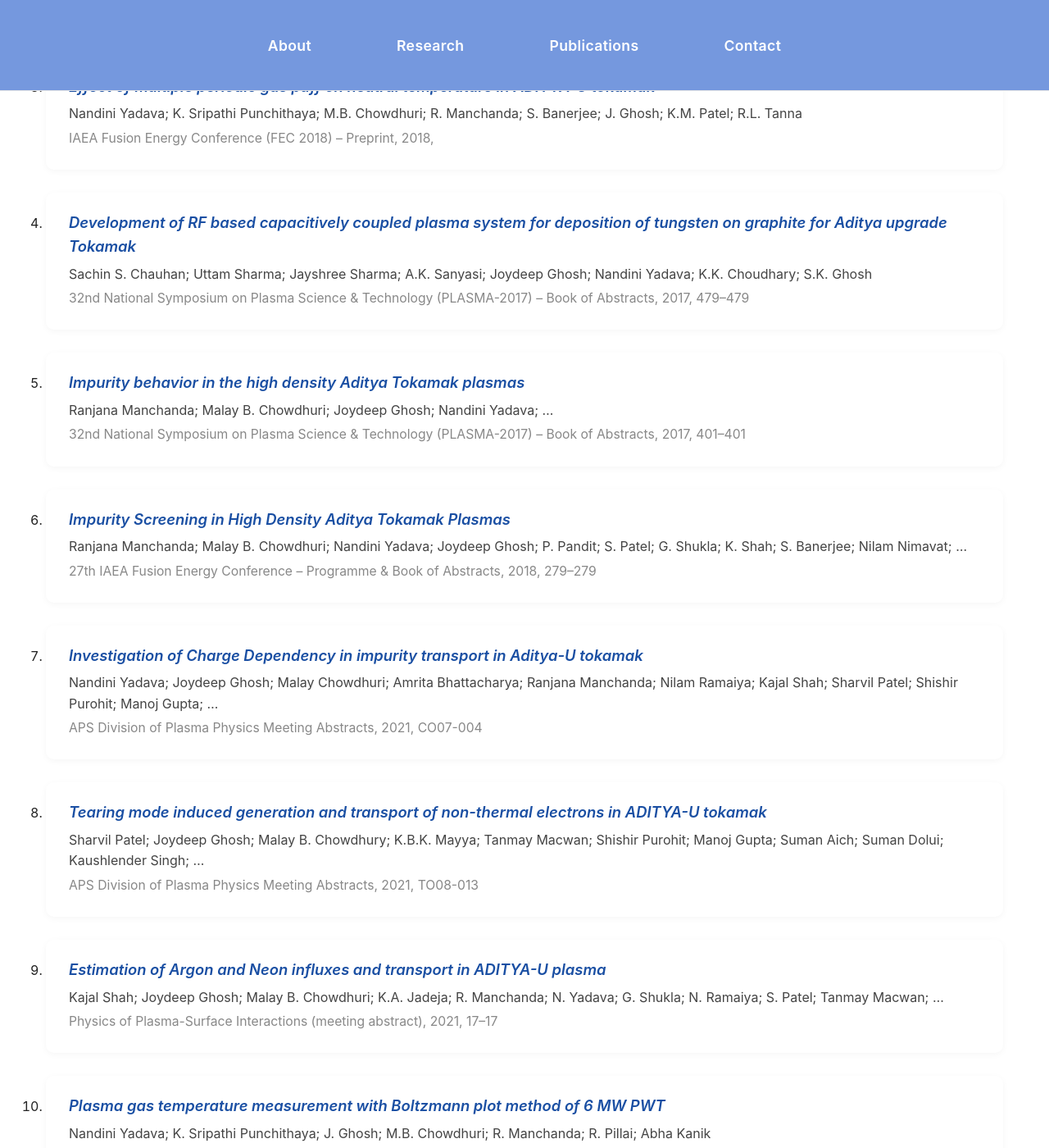
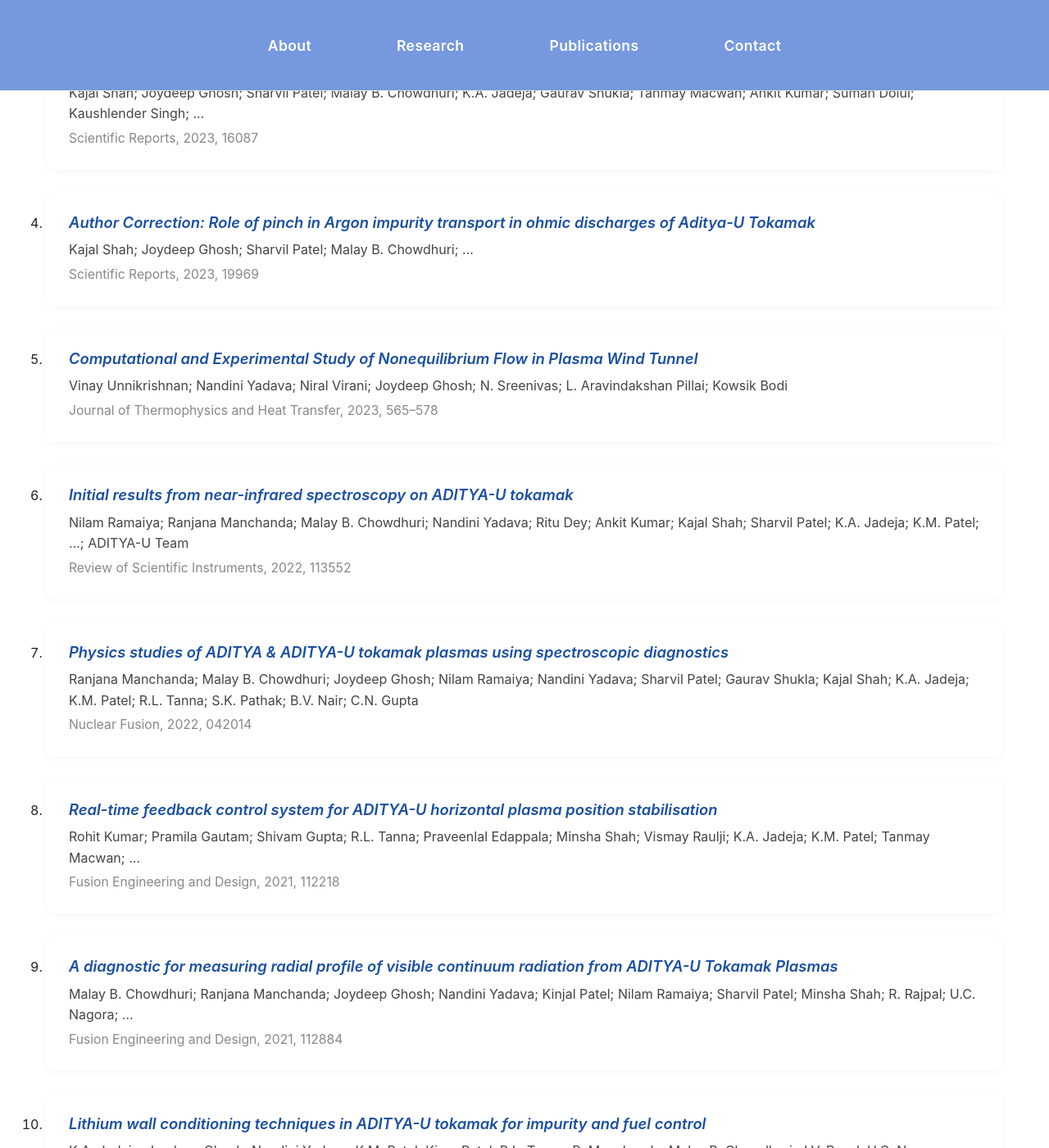
Before and after one commit to nandiniyadavaa/Researcher-NandiniYadav, a Jekyll site: the page built from pages/peer_reviewed_publications.md, in a window 1280 px wide and 1400 px high, scrolled down 555 px. Shown: the whole window at 82% size. Built offline with Jekyll 4.4.1, drawn with Linux system fonts in a browser that asks for light colours; a style sheet for code colours, icons or effects is not loaded; some of the changed text lies outside the part shown.

Commit message:
Update publications_peerreviewed.yml

```diff
--- a/_data/publications_peerreviewed.yml
+++ b/_data/publications_peerreviewed.yml
@@ -1,107 +1,179 @@
-- authors: "Suman Dolui; Kaushlender Singh; Bharat Hegde; Tanmay Macwan; S.K. Injamul Hoque; Umesh Nagora; Jaya Kumar A.; …; K.A. Jadeja; ADITYA-U Team"
-  year: 2025
-  title: "Stabilization of sawtooth instability by short gas pulse injection in ADITYA-U tokamak"
-  journal: "Physical Review Research"
+- authors: "R.L. Tanna; Tanmay Macwan; Joydeep Ghosh; K.A. Jadeja; Rohit Kumar; Suman Aich; K.M. Patel; Harshita Raj; Kaushlender Singh; Suman Dolui; …"
+  year: 2022
+  title: "Overview of recent experimental results from the ADITYA-U tokamak"
+  journal: "Nuclear Fusion"
+  volume: "62"
+  pages: "042017"
+  doi: "10.1088/1741-4326/ac31db"
+  link: "https://iopscience.iop.org/article/10.1088/1741-4326/ac31db"
+
+- authors: "Nandini Yadava; Sachin S. Chouhan; Amulya K. Sanyasi; Uttam Sharma; Jayashree Sharma; Malay Bikas Chowdhuri; Joydeep Ghosh; Ankur Pandya"
+  year: 2022
+  title: "Vibrational temperature estimation of nitrogen molecules in radio-frequency (RF) produced plasma"
+  journal: "Plasma and Fusion Research"
+  volume: "17"
+  pages: "2401095"
+  doi: "10.1585/pfr.17.2401095"
+  link: "https://www.jstage.jst.go.jp/article/pfr/17/0/17_2401095/_article"
+
+- authors: "Kajal Shah; Joydeep Ghosh; Sharvil Patel; Malay B. Chowdhuri; K.A. Jadeja; Gaurav Shukla; Tanmay Macwan; Ankit Kumar; Suman Dolui; Kaushlender Singh; …"
+  year: 2023
+  title: "Role of pinch in Argon impurity transport in ohmic discharges of Aditya-U Tokamak"
+  journal: "Scientific Reports"
+  volume: "13"
+  pages: "16087"
+  doi: "10.1038/s41598-023-42746-2"
+  link: "https://www.nature.com/articles/s41598-023-42746-2"
+
+- authors: "Kajal Shah; Joydeep Ghosh; Sharvil Patel; Malay B. Chowdhuri; …"
+  year: 2023
+  title: "Author Correction: Role of pinch in Argon impurity transport in ohmic discharges of Aditya-U Tokamak"
+  journal: "Scientific Reports"
+  volume: "13"
+  pages: "19969"
+  doi: "10.1038/s41598-023-45438-6"
+  link: "https://www.nature.com/articles/s41598-023-45438-6"
+
+- authors: "Vinay Unnikrishnan; Nandini Yadava; Niral Virani; Joydeep Ghosh; N. Sreenivas; L. Aravindakshan Pillai; Kowsik Bodi"
+  year: 2023
+  title: "Computational and Experimental Study of Nonequilibrium Flow in Plasma Wind Tunnel"
+  journal: "Journal of Thermophysics and Heat Transfer"
+  volume: "37"
+  pages: "565–578"
+  doi: "10.2514/1.T6357"
+  link: "https://arc.aiaa.org/doi/10.2514/1.T6357"
+
+- authors: "Nilam Ramaiya; Ranjana Manchanda; Malay B. Chowdhuri; Nandini Yadava; Ritu Dey; Ankit Kumar; Kajal Shah; Sharvil Patel; K.A. Jadeja; K.M. Patel; …; ADITYA-U Team"
+  year: 2022
+  title: "Initial results from near-infrared spectroscopy on ADITYA-U tokamak"
+  journal: "Review of Scientific Instruments"
+  volume: "93"
+  pages: "113552"
+  doi: "10.1063/5.0101850"
+  link: "https://pubmed.ncbi.nlm.nih.gov/36461425/"
+
+- authors: "Ranjana Manchanda; Malay B. Chowdhuri; Joydeep Ghosh; Nilam Ramaiya; Nandini Yadava; Sharvil Patel; Gaurav Shukla; Kajal Shah; K.A. Jadeja; K.M. Patel; R.L. Tanna; S.K. Pathak; B.V. Nair; C.N. Gupta"
+  year: 2022
+  title: "Physics studies of ADITYA & ADITYA-U tokamak plasmas using spectroscopic diagnostics"
+  journal: "Nuclear Fusion"
+  volume: "62"
+  pages: "042014"
+  doi: "10.1088/1741-4326/ac2cf6"
+  link: "https://iopscience.iop.org/article/10.1088/1741-4326/ac2cf6"
+
+- authors: "Rohit Kumar; Pramila Gautam; Shivam Gupta; R.L. Tanna; Praveenlal Edappala; Minsha Shah; Vismay Raulji; K.A. Jadeja; K.M. Patel; Tanmay Macwan; …"
+  year: 2021
+  title: "Real-time feedback control system for ADITYA-U horizontal plasma position stabilisation"
+  journal: "Fusion Engineering and Design"
+  volume: "165"
+  pages: "112218"
+  doi: "10.1016/j.fusengdes.2020.112218"
+  link: "https://www.sciencedirect.com/science/article/pii/S0920379620306804"
+
+- authors: "Malay B. Chowdhuri; Ranjana Manchanda; Joydeep Ghosh; Nandini Yadava; Kinjal Patel; Nilam Ramaiya; Sharvil Patel; Minsha Shah; R. Rajpal; U.C. Nagora; …"
+  year: 2021
+  title: "A diagnostic for measuring radial profile of visible continuum radiation from ADITYA-U Tokamak Plasmas"
+  journal: "Fusion Engineering and Design"
+  volume: "173"
+  pages: "112884"
+  doi: "10.1016/j.fusengdes.2021.112884"
+  link: "https://www.sciencedirect.com/science/article/pii/S0920379621003088"
+
+- authors: "K.A. Jadeja; Joydeep Ghosh; Nandini Yadava; K.M. Patel; Kiran Patel; R.L. Tanna; R. Manchanda; Malay B. Chowdhuri; J.V. Raval; U.C. Nagora; …"
+  year: 2021
+  title: "Lithium wall conditioning techniques in ADITYA-U tokamak for impurity and fuel control"
+  journal: "Nuclear Fusion"
+  volume: "62"
+  pages: "016003"
+  doi: "10.1088/1741-4326/abbc18"
+  link: "https://iopscience.iop.org/article/10.1088/1741-4326/abbc18"
+
+- authors: "Tanmay Macwan; Harshita Raj; Kaushlender Singh; Suman Dolui; Sharvil Patel; Ankit Kumar; P. Gautam; Joydeep Ghosh; R.L. Tanna; K.A. Jadeja; …; ADITYA-U Team"
+  year: 2021
+  title: "Gas-puff induced cold pulse propagation in ADITYA-U tokamak"
+  journal: "Nuclear Fusion"
+  volume: "61"
+  pages: "096029"
+  doi: "10.1088/1741-4326/ac189b"
+  link: "https://iopscience.iop.org/article/10.1088/1741-4326/ac189b"
+
+- authors: "Nandini Yadava; Malay Bikas Chowdhuri; Joydeep Ghosh; Ranjana Manchanda; Tanmay Macwan; Nilam Ramaiya; Ankur Pandya; S.K. Punchithaya; Ismayil; K.A. Jadeja; …; ADITYA-U Team"
+  year: 2021
+  title: "Investigation of recycling and impurities influxes in ADITYA-U tokamak plasmas"
+  journal: "Plasma and Fusion Research"
+  volume: "16"
+  pages: "2402055"
+  doi: "10.1585/pfr.16.2402055"
+  link: "https://www.jstage.jst.go.jp/article/pfr/16/0/16_2402055/_article"
+
+- authors: "Nandini Yadava; Joydeep Ghosh; Malay Bikas Chowdhuri; Ranjana Manchanda; S.K. Punchithaya; Ritu Dey; Harshita Raj; Subroto Banerjee; R.L. Tanna; K.A. Jadeja; …"
+  year: 2019
+  title: "Observation of poloidal asymmetry in measured neutral temperatures in the Aditya-U tokamak plasma"
+  journal: "Nuclear Fusion"
+  volume: "59"
+  pages: "106003"
+  doi: "10.1088/1741-4326/ab2b3e"
+  link: "https://iopscience.iop.org/article/10.1088/1741-4326/ab2b3e"
+
+- authors: "Nandini Yadava; Joydeep Ghosh; Malay Bikas Chowdhuri; Ranjana Manchanda; S.K. Punchithaya; Ritu Dey; K.A. Jadeja; R.L. Tanna; Deepti Tripathi; ADITYA-U Team"
+  year: 2019
+  title: "Spatial profile of neutral temperature measurement in Aditya-U tokamak plasmas"
+  journal: "Atoms"
   volume: "7"
-  pages: "033161"
-  doi: "10.1103/PhysRevResearch.7.033161"
-  link: "https://journals.aps.org/prresearch/abstract/10.1103/PhysRevResearch.7.033161"
+  pages: "87"
+  doi: "10.3390/atoms7030087"
+  link: "https://www.mdpi.com/2218-2004/7/3/87"
 
-- authors: "Sambaran Pahari; P.P. Rahulnath; Aditya Nandan Savita; Pradeep Kumar Maurya; Saroj Kumar Jha; Neeraj Shiv; Raghavendra K.; Harsh Hemani; Belli Nagaraju; Sukantam Mahar; …"
-  year: 2024
-  title: "Micro-particle injection experiments in ADITYA-U tokamak using an inductively driven pellet injector"
+- authors: "Gaurav Shukla; Malay B. Chowdhuri; Kajal Shah; Nandini Yadava; Ranjana Manchanda; K.A. Jadeja; R.L. Tanna; K.B.K. Mayya; Joydeep Ghosh; ADITYA-U Team"
+  year: 2019
+  title: "Poloidal rotation and edge ion temperature measurements using spectroscopy diagnostic on Aditya-U tokamak"
+  journal: "Atoms"
+  volume: "7"
+  pages: "93"
+  doi: "10.3390/atoms7030093"
+  link: "https://www.mdpi.com/2218-2004/7/3/93"
+
+- authors: "Ritu Dey; Malay B. Chowdhuri; Joydeep Ghosh; Ranjana Manchanda; Nandini Yadava; Nilam Ramaiya; S. Banerjee; U.C. Nagora; P.K. Atrey; J.V. Raval; …"
+  year: 2019
+  title: "Investigation of atomic and molecular processes in Hα emission through modelling of measured Hα emissivity profile using DEGAS2 in the ADITYA tokamak"
   journal: "Nuclear Fusion"
-  volume: "64"
-  pages: "056007"
-  doi: "10.1088/1741-4326/ad2b44"
-  link: "https://iopscience.iop.org/article/10.1088/1741-4326/ad2b44"
+  volume: "59"
+  pages: "076005"
+  doi: "10.1088/1741-4326/ab0d6d"
+  link: "https://iopscience.iop.org/article/10.1088/1741-4326/ab0d6d"
 
-- authors: "Nandini Yadava; K. Sripathi Punchithaya; M.B. Chowdhuri; R. Manchanda; S. Banerjee; J. Ghosh; K.M. Patel; R.L. Tanna"
+- authors: "Malay Bikas Chowdhuri; Joydeep Ghosh; Ritu Dey; Sharvil Patel; Nandini Yadava; Ranjana Manchanda; Amrita Bhattacharya; Izumi Murakami; Aditya Team"
+  year: 2019
+  title: "Evaluation of an oxygen transport coefficient in the Aditya tokamak using the radial profile of O4+ emissivity and the importance of atomic data used therein"
+  journal: "Atoms"
+  volume: "7"
+  pages: "90"
+  doi: "10.3390/atoms7030090"
+  link: "https://www.mdpi.com/2218-2004/7/3/90"
+
+- authors: "R.L. Tanna; Harshita Raj; Joydeep Ghosh; Rohit Kumar; Suman Aich; Tanmay Macwan; …; ADITYA-U Team"
+  year: 2019
+  title: "Overview of operation and experiments in the ADITYA-U tokamak"
+  journal: "Nuclear Fusion"
+  volume: "59"
+  pages: "112006"
+  doi: "10.1088/1741-4326/ab3c1c"
+  link: "https://iopscience.iop.org/article/10.1088/1741-4326/ab3c1c"
+
+- authors: "Sachin S. Chauhan; Uttam Sharma; Jayshree Sharma; Amulya K. Sanyasi; Joydeep Ghosh; Nandini Yadava; K.K. Choudhary; S.K. Ghosh"
   year: 2018
-  title: "Effect of multiple periodic gas puff on neutral temperature in ADITYA-U tokamak"
-  journal: "IAEA Fusion Energy Conference (FEC 2018) – Preprint"
-  volume: ""
-  pages: ""
-  doi: ""
-  link: "https://nucleus.iaea.org/sites/fusionportal/Shared%20Documents/FEC%202018/fec2018-preprints/preprint0629.pdf"
+  title: "Development of RF based capacitively coupled plasma system for tungsten nano layer deposition on graphite"
+  journal: "Materials Research Express"
+  volume: "5"
+  pages: "115020"
+  doi: "10.1088/2053-1591/aadd8a"
+  link: "https://doi.org/10.1088/2053-1591/aadd8a"
 
-- authors: "Sachin S. Chauhan; Uttam Sharma; Jayshree Sharma; A.K. Sanyasi; Joydeep Ghosh; Nandini Yadava; K.K. Choudhary; S.K. Ghosh"
-  year: 2017
-  title: "Development of RF based capacitively coupled plasma system for deposition of tungsten on graphite for Aditya upgrade Tokamak"
-  journal: "32nd National Symposium on Plasma Science & Technology (PLASMA-2017) – Book of Abstracts"
-  volume: ""
-  pages: "479–479"
+- authors: "N.K. Yadava; B.K. Singh; A. Kumar"
+  year: 1998
+  title: "A new anthraquinone from the root bark of Cassia nodosa"
+  journal: "Asian Journal of Chemistry"
+  volume: "10"
+  pages: "204"
   doi: ""
   link: ""
-
-- authors: "Ranjana Manchanda; Malay B. Chowdhuri; Joydeep Ghosh; Nandini Yadava; …"
-  year: 2017
-  title: "Impurity behavior in the high density Aditya Tokamak plasmas"
-  journal: "32nd National Symposium on Plasma Science & Technology (PLASMA-2017) – Book of Abstracts"
-  volume: ""
-  pages: "401–401"
-  doi: ""
-  link: ""
-
-- authors: "Ranjana Manchanda; Malay B. Chowdhuri; Nandini Yadava; Joydeep Ghosh; P. Pandit; S. Patel; G. Shukla; K. Shah; S. Banerjee; Nilam Nimavat; …"
-  year: 2018
-  title: "Impurity Screening in High Density Aditya Tokamak Plasmas"
-  journal: "27th IAEA Fusion Energy Conference – Programme & Book of Abstracts"
-  volume: ""
-  pages: "279–279"
-  doi: ""
-  link: ""
-
-- authors: "Nandini Yadava; Joydeep Ghosh; Malay Chowdhuri; Amrita Bhattacharya; Ranjana Manchanda; Nilam Ramaiya; Kajal Shah; Sharvil Patel; Shishir Purohit; Manoj Gupta; …"
-  year: 2021
-  title: "Investigation of Charge Dependency in impurity transport in Aditya-U tokamak"
-  journal: "APS Division of Plasma Physics Meeting Abstracts"
-  volume: "2021"
-  pages: "CO07-004"
-  doi: ""
-  link: ""
-
-- authors: "Sharvil Patel; Joydeep Ghosh; Malay B. Chowdhury; K.B.K. Mayya; Tanmay Macwan; Shishir Purohit; Manoj Gupta; Suman Aich; Suman Dolui; Kaushlender Singh; …"
-  year: 2021
-  title: "Tearing mode induced generation and transport of non-thermal electrons in ADITYA-U tokamak"
-  journal: "APS Division of Plasma Physics Meeting Abstracts"
-  volume: "2021"
-  pages: "TO08-013"
-  doi: ""
-  link: ""
-
-- authors: "Kajal Shah; Joydeep Ghosh; Malay B. Chowdhuri; K.A. Jadeja; R. Manchanda; N. Yadava; G. Shukla; N. Ramaiya; S. Patel; Tanmay Macwan; …"
-  year: 2021
-  title: "Estimation of Argon and Neon influxes and transport in ADITYA-U plasma"
-  journal: "Physics of Plasma-Surface Interactions (meeting abstract)"
-  volume: ""
-  pages: "17–17"
-  doi: ""
-  link: ""
-
-- authors: "Nandini Yadava; K. Sripathi Punchithaya; J. Ghosh; M.B. Chowdhuri; R. Manchanda; R. Pillai; Abha Kanik"
-  year: 2019
-  title: "Plasma gas temperature measurement with Boltzmann plot method of 6 MW PWT"
-  journal: "12th International Conference on Plasma Science & Applications – Book of Abstracts"
-  volume: ""
-  pages: "211–211"
-  doi: ""
-  link: ""
-
-- authors: "Nandini Yadava; K. Sripathi Punchithaya; M.B. Chowdhuri; J. Ghosh; R. Manchanda; Harshita Raj; S. Banerjee; Ritu Dey; R.L. Tanna"
-  year: 2018
-  title: "Global particle balance and wall recycling study for Aditya-U Tokamak"
-  journal: ""
-  volume: ""
-  pages: ""
-  doi: ""
-  link: ""
-
-- authors: "N. Bisai; Shrish Raj; Vijay Shankar; Tanmay Macwan; Kaushlender Singh; Suman Dalui; Harshita Raj; Ritu Dey; Nandini Yadava; Malay Vikas Choudhuri; …"
-  year: ""
-  title: "Studies on impurity Seeding in a Tokamak Plasma: Simulation and Comparison with Aditya-U Experiments"
-  journal: ""
-  volume: ""
-  pages: ""
-  doi: ""
-  link: ""
```
